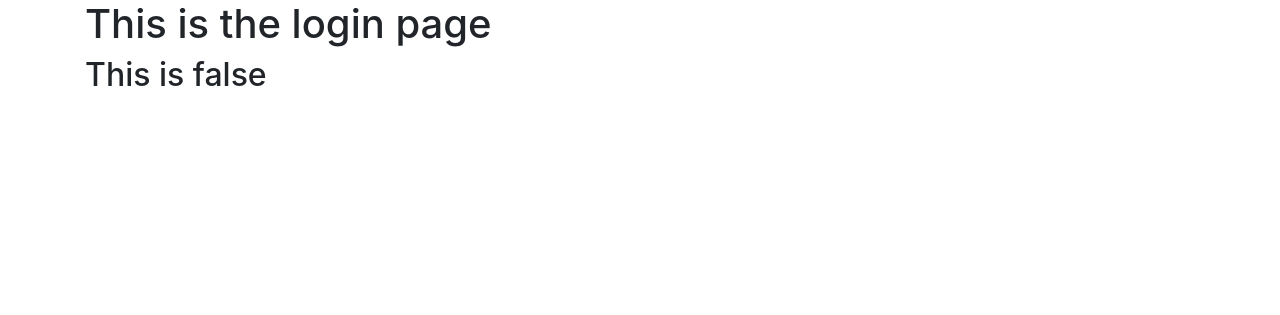
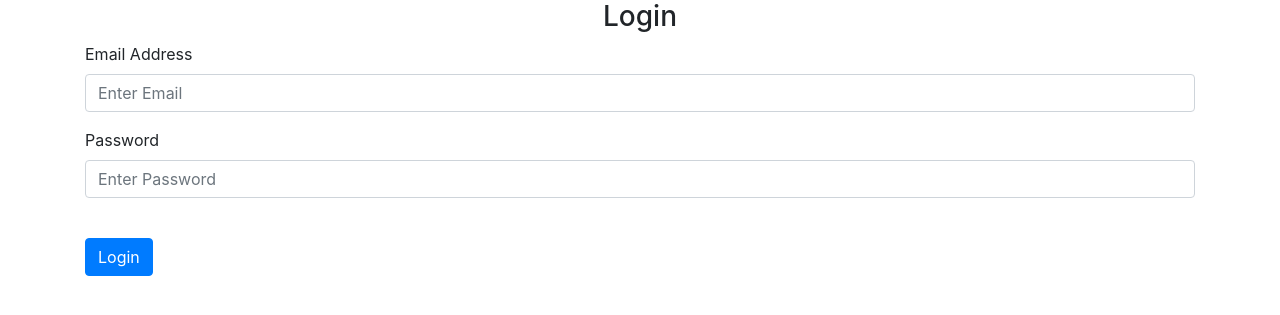
Before and after one commit to harishkumar-295/flask-notes-application, a Flask app: page /login in a window 1280 px wide. Shown: the part 56-371 px from the top of the page. Run offline with Flask 2, Linux system fonts and the light colour scheme; some libraries are stand-ins or nearby versions.

Commit message:
completed design of login screen

```diff
--- a/website/templates/login.html
+++ b/website/templates/login.html
@@ -1,12 +1,17 @@
 {% extends "base.html" %}
 
 {% block title %}Login{% endblock %}
-
 {% block content %}
-<h1>This is the login page</h1>
-{% if boolean==True %}
-<h2>This is true</h2>
-{% else %}
-<h2>This is false</h2>
-{% endif %}
+<h3 align="center">Login</h3>
+<div class="form-group">
+    <label for="email">Email Address</label>
+    <input type="email" class="form-control" id="email" name="email" placeholder="Enter Email">
+</div>
+<div class="form-group">
+    <label for="password">Password</label>
+    <input type="password" class="form-control" id="password" name="password" placeholder="Enter Password">
+</div>
+<br/>
+<button type="submit" class="btn btn-primary">Login</button>
+</form>
 {% endblock %}
--- a/website/templates/sign_up.html
+++ b/website/templates/sign_up.html
@@ -4,7 +4,7 @@
 
 {% block content %}
 <form method = "POST">
-<h3>Sign Up</h3>
+<h3 align="center">Sign Up</h3>
 <div class="form-group">
     <label for="email">Email Address</label>
     <input type="email" class="form-control" id="email" name="email" placeholder="Enter Email">
```
